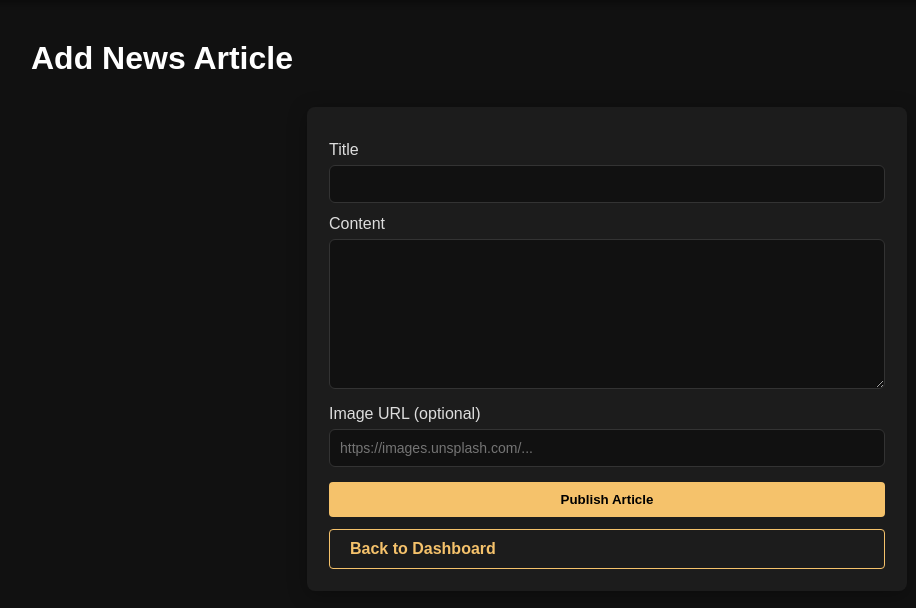
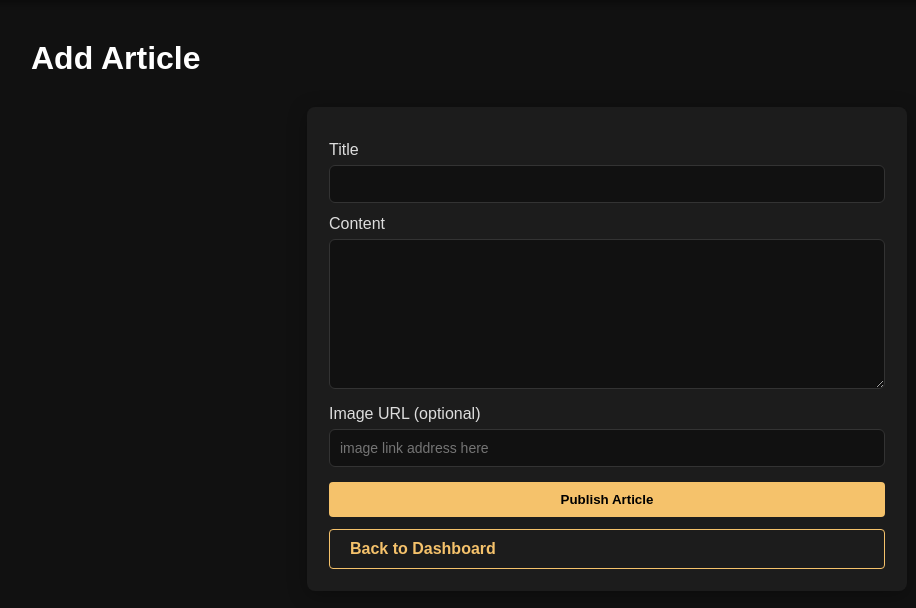
Before and after one commit to gentisherifi/VinylStore, a PHP site: page /add_news.php in a window 1280 px wide. Shown: the part 63-671 px from the top of the page, without its empty margins (33-949 px from the left). Run offline with PHP 8.4, Linux system fonts and the light colour scheme; the visitor is signed in with stand-in values (Sample User, id 1).

Commit message:
ndryshime minore estetike

```diff
--- a/add_news.php
+++ b/add_news.php
@@ -52,7 +52,7 @@ if ($_SERVER["REQUEST_METHOD"] === "POST") {
     </header>
 
     <div class="container">
-        <h1>Add News Article</h1>
+        <h1>Add Article</h1>
 
         <?php if ($message): ?>
             <div class="section" style="background: <?= strpos($message, 'success') !== false ? '#2a5a2a' : '#5a2a2a' ?>;">
@@ -74,7 +74,7 @@ if ($_SERVER["REQUEST_METHOD"] === "POST") {
 
                 <label for="image_url">Image URL (optional)</label>
                 <input id="image_url" name="image_url" type="url"
-                       placeholder="https://images.unsplash.com/..." />
+                       placeholder="image link address here" />
 
                 <button class="btn btn-full" type="submit">Publish Article</button>
             </form>
--- a/index.php
+++ b/index.php
@@ -42,7 +42,7 @@ $news = $conn->query(
         <div class="grid">
             <a href="shop.php" class="card-link">
                 <div class="card">
-                    <img src="images/rockvinyl.png" alt="Rock Collection" />
+                    <img src="images/rockclasic.jpg" alt="Rock Collection" />
                     <h3>Rock Collection</h3>
                 </div>
             </a>
```
